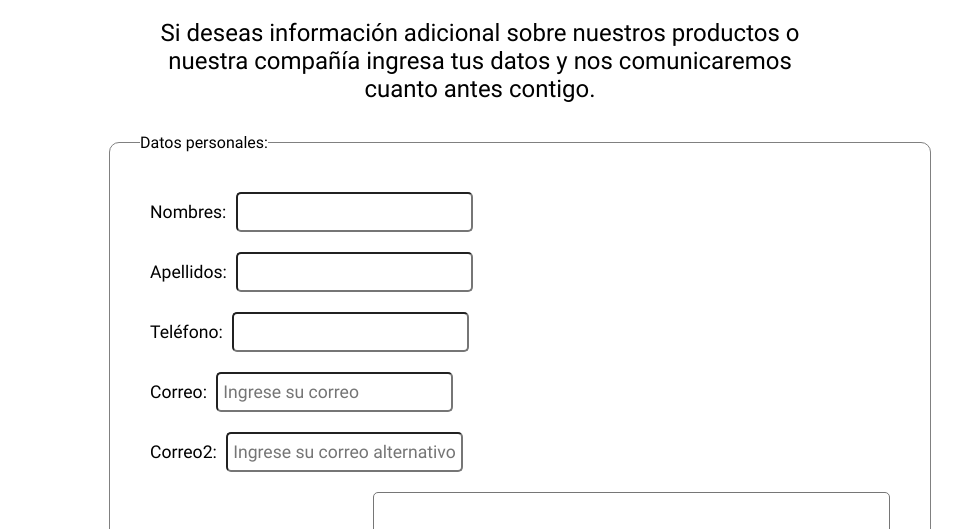
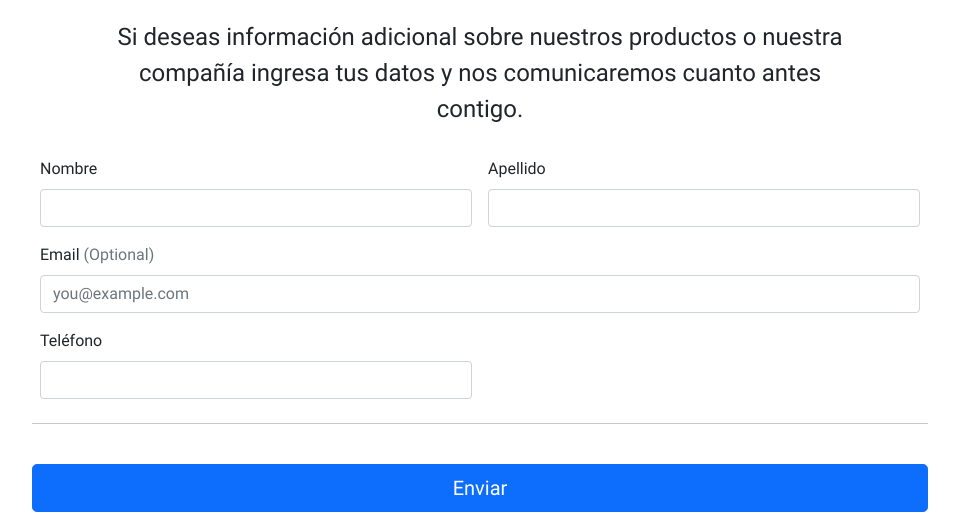
Before and after one commit to crstnmln/Proyecto_DaVinci, a plain HTML site: page contacto.html in a window 1280 px wide. Shown: the part 91-620 px from the top of the page, without its empty margins (160-1122 px from the left). Drawn offline with nearby package versions, Linux system fonts and the light colour scheme.

Commit message:
contact page modified with bootstrap

```diff
--- a/contacto.html
+++ b/contacto.html
@@ -1,5 +1,6 @@
 <!DOCTYPE html>
 <html lang="en">
+
 <head>
     <meta charset="UTF-8" />
     <meta http-equiv="X-UA-Compatible" content="IE=edge" />
@@ -7,8 +8,11 @@
     <title>Contact - Miscelanea DaVinci</title>
     <link rel="shortcut icon" href="assets/Logo.png" type="image/x-icon">
     <meta name="description" content="Microempresa dedicada a la oferta de servicios miscelaneos y ofimáticos." />
+    <link href="https://cdn.jsdelivr.net/npm/bootstrap@5.1.3/dist/css/bootstrap.min.css" rel="stylesheet"
+        integrity="sha384-1BmE4kWBq78iYhFldvKuhfTAU6auU8tT94WrHftjDbrCEXSU1oBoqyl2QvZ6jIW3" crossorigin="anonymous">
     <link rel="stylesheet" href="./css/contacto.css">
 </head>
+
 <body>
     <header class="header">
         <div class="headerLogo">
@@ -32,6 +36,36 @@
     </header>
     <main class="main">
         <p class="mainHeader">Si deseas información adicional sobre nuestros productos o
+            nuestra compañía ingresa tus datos y nos comunicaremos cuanto antes contigo.
+        </p>
+
+        <div class="form">
+            <form class="needs-validation" novalidate="">
+                <div class="row g-3">
+                    <div class="col-sm-6">
+                        <label for="firstName" class="form-label">Nombre</label>
+                        <input type="text" class="form-control" id="firstName" placeholder="" value="" required="">
+                    </div>
+                    <div class="col-sm-6">
+                        <label for="lastName" class="form-label">Apellido</label>
+                        <input type="text" class="form-control" id="lastName" placeholder="" value="" required="">
+                    </div>
+                    <div class="col-12">
+                        <label for="email" class="form-label">Email <span class="text-muted">(Optional)</span></label>
+                        <input type="email" class="form-control" id="email" placeholder="you@example.com">
+                    </div>
+                    <div class="col-md-6">
+                        <label for="cc-number" class="form-label">Teléfono</label>
+                        <input type="text" class="form-control" id="" placeholder="" required="">
+                        <div class="invalid-feedback">
+                            Credit card number is required
+                        </div>
+                    </div>
+                    <hr class="my-4">
+                    <button class="btn btn-primary btn-lg" type="submit">Enviar</button>
+            </form>
+        </div>
+        <!--  <p class="mainHeader">Si deseas información adicional sobre nuestros productos o
                 nuestra compañía ingresa tus datos y nos comunicaremos cuanto antes contigo.</p>
                 <div class="form">
             <form action="#" method="POST" autocomplete="on">
@@ -66,7 +100,7 @@
                     </p>
                 </fieldset>
             </form>
-        </div>
+        </div> -->
     </main>
     <footer class="footer">
         <p class="contactUs">Contáctenos</p>
@@ -89,6 +123,7 @@
         <!-- <iframe src="https://www.google.com/maps/embed?pb=!1m18!1m12!1m3!1d3976.409774238507!2d-74.10662668527307!3d4.698655642983695!2m3!1f0!2f0!3f0!3m2!1i1024!2i768!4f13.1!3m3!1m2!1s0x8e3f9b48ecee87ff%3A0x256030cb2ff0f799!2sAk.%2086%20%2374-53%2C%20Bogot%C3%A1!5e0!3m2!1sen!2sco!4v1636661926029!5m2!1sen!2sco" width="600" height="450" style="border:0;" allowfullscreen="" loading="lazy"></iframe> -->
     </footer>
 </body>
+
 </html>
 
 <!-- <a href="https://google.com" class="button">Go to Google</a
--- a/css/contacto.css
+++ b/css/contacto.css
@@ -148,6 +148,20 @@ html {
 .mainHeader {
   font-size: 1.5rem;
   display: block;
+  width: 80%;
+  margin: auto;
+  padding: 10px;
+  text-align: center;
+}
+
+.form {
+  display: flex;
+  margin: 20px 40px;
+
+}
+/* .mainHeader {
+  font-size: 1.5rem;
+  display: block;
   width: 70%;
   margin: auto;
   padding: 10px;
@@ -168,10 +182,10 @@ html {
   border-radius: 10px;
 }
 .form p {
-  /* display: flex; */
+
   padding: 10px;
   font-size: 1.1em;
-  /* flex-flow: column nowrap; */
+
 }
 .form .input {
   padding: 5px;
@@ -199,7 +213,7 @@ html {
   background-color: #fff;
   color: rgba(0, 0, 0, 0.6);
 }
-
+ */
 /*
 .boxButton {
     text-decoration: none;
--- a/css/servicios.css
+++ b/css/servicios.css
@@ -158,7 +158,7 @@ html {
 }
 .box {
   display: flex;
-  flex-flow: row wrap;
+  /* flex-flow: row wrap; */
   justify-content: space-evenly;
 }
 .boxItem {
@@ -185,7 +185,7 @@ html {
   margin-top: 10px;
 }
 .boxItemImg {
-  margin-top: 30px;
+  /* margin-top: 30px; */
   display: flex;
   align-items: center;
   align-content: center;
@@ -380,7 +380,7 @@ html {
 }
 
 /* ----------------------------------------------
- * Generated by Animista on 2022-1-7 15:2:55
+ * Generated by Animista on 2022-1-10 14:54:34
  * Licensed under FreeBSD License.
  * See http://animista.net/license for more info.
  * w: http://animista.net, t: @cssanimista
@@ -391,16 +391,43 @@ html {
  * animation rotate-in-2-fwd-cw
  * ----------------------------------------
  */
+ .rotate-in-2-fwd-cw {
+	-webkit-animation: rotate-in-2-fwd-cw 0.5s cubic-bezier(0.250, 0.460, 0.450, 0.940) both;
+	        animation: rotate-in-2-fwd-cw 0.5s cubic-bezier(0.250, 0.460, 0.450, 0.940) both;
+}
+/* ----------------------------------------------
+ * Generated by Animista on 2022-1-10 15:5:13
+ * Licensed under FreeBSD License.
+ * See http://animista.net/license for more info.
+ * w: http://animista.net, t: @cssanimista
+ * ---------------------------------------------- */
 
-
-/*  @keyframes rotate-in-2-fwd-cw {
+/**
+ * ----------------------------------------
+ * animation rotate-in-2-fwd-cw
+ * ----------------------------------------
+ */
+ @-webkit-keyframes rotate-in-2-fwd-cw {
   0% {
-    transform: translateZ(-200px) rotate(-45deg);
+    -webkit-transform: translateZ(-200px) rotate(-45deg);
+            transform: translateZ(-200px) rotate(-45deg);
     opacity: 0;
   }
   100% {
-    transform: translateZ(0) rotate(0);
+    -webkit-transform: translateZ(0) rotate(0);
+            transform: translateZ(0) rotate(0);
     opacity: 1;
   }
 }
- */
+@keyframes rotate-in-2-fwd-cw {
+  0% {
+    -webkit-transform: translateZ(-200px) rotate(-45deg);
+            transform: translateZ(-200px) rotate(-45deg);
+    opacity: 0;
+  }
+  100% {
+    -webkit-transform: translateZ(0) rotate(0);
+            transform: translateZ(0) rotate(0);
+    opacity: 1;
+  }
+}
```
Also changed, not shown: servicios.html (+1 -1 lines). Lines whose indentation alone changed are shown as unchanged.
